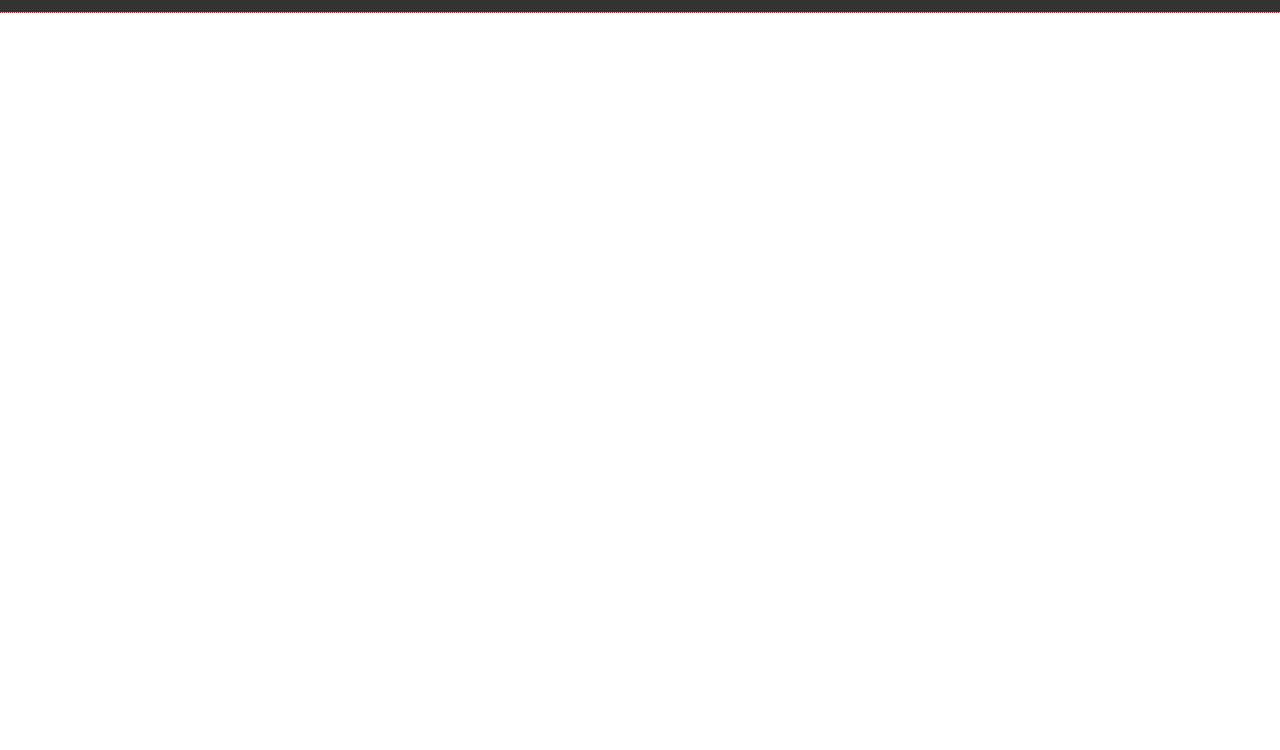
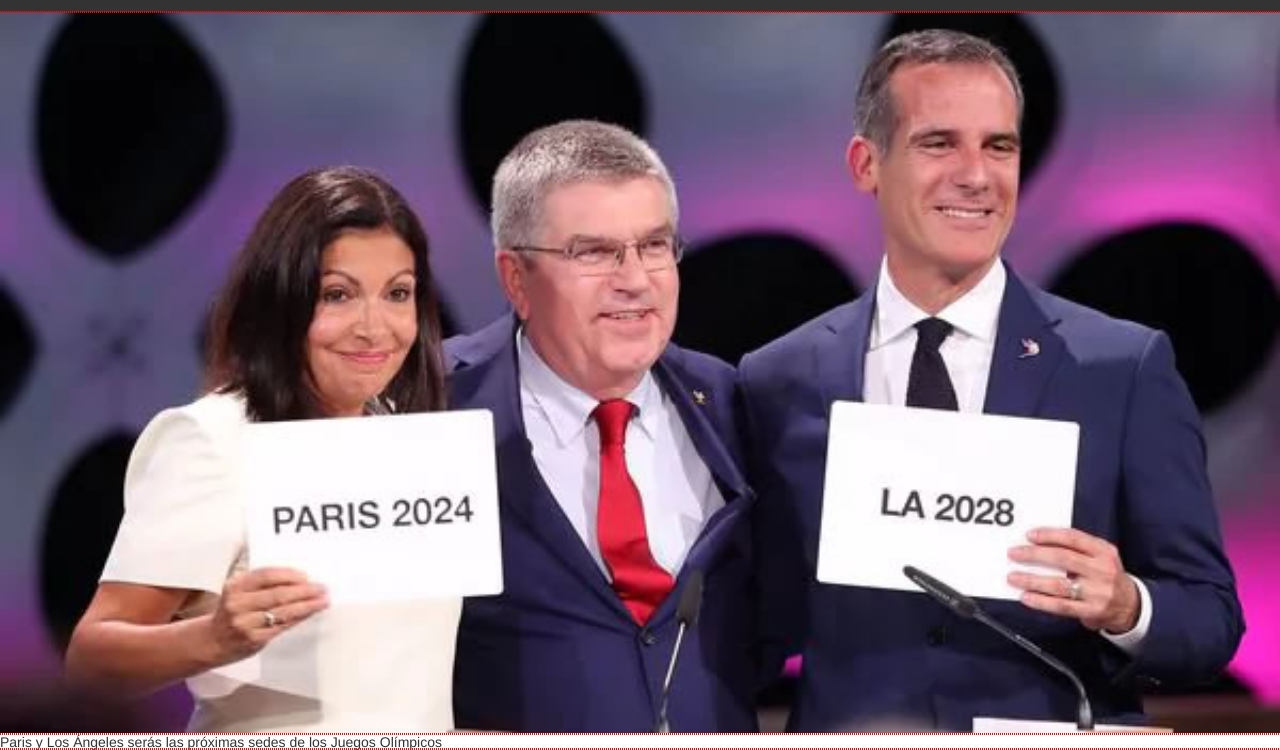
Before and after one commit to Minsaurralde/PWFE-M1-03, a plain HTML site: page index.html in a window 1280 px wide. Shown: the part 60-810 px from the top of the page. Drawn offline with Linux system fonts and the light colour scheme.

Commit message:
Maquetando Noticias Destacadas

```diff
--- a/CSS/style.css
+++ b/CSS/style.css
@@ -53,3 +53,6 @@
 	color: #333;
 	background-color: #FFF
 }
+#noticias-destacadas img {
+	width: 100%;
+}
--- a/index.html
+++ b/index.html
@@ -22,6 +22,23 @@
 				</ul>
 			</nav>
 		</header>
+		<main>
+			<section id="noticias-destacadas">
+				<figure>
+					<img src="img/juegos-olimpicos.jpg">
+					<figcaption>
+						<h2>Paris y Los Ángeles serás las próximas sedes de los Juegos Olímpicos</h2>
+					</figcaption>
+				</figure>
+				<!-- Seccion de noticias destacadas -->
+			</section>
+			<section id="ultimas-noticias">
+				<!-- Seccion de ultimas noticias -->
+			</section>
+			<section id="tabla-posiciones">
+				<!-- Seccion de tabla de posiciones -->
+			</section>
+		</main>
 
 		<!-- Area de Javascript -->
 		<script src="js/main.js"></script>
```
